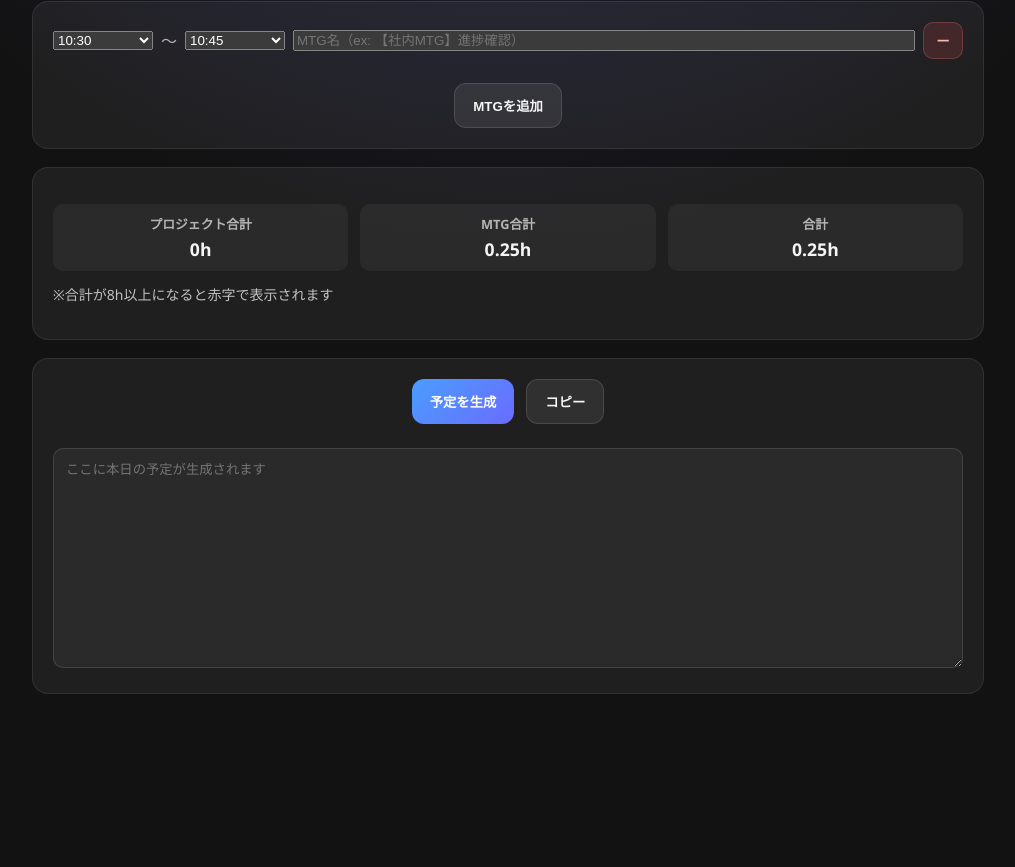
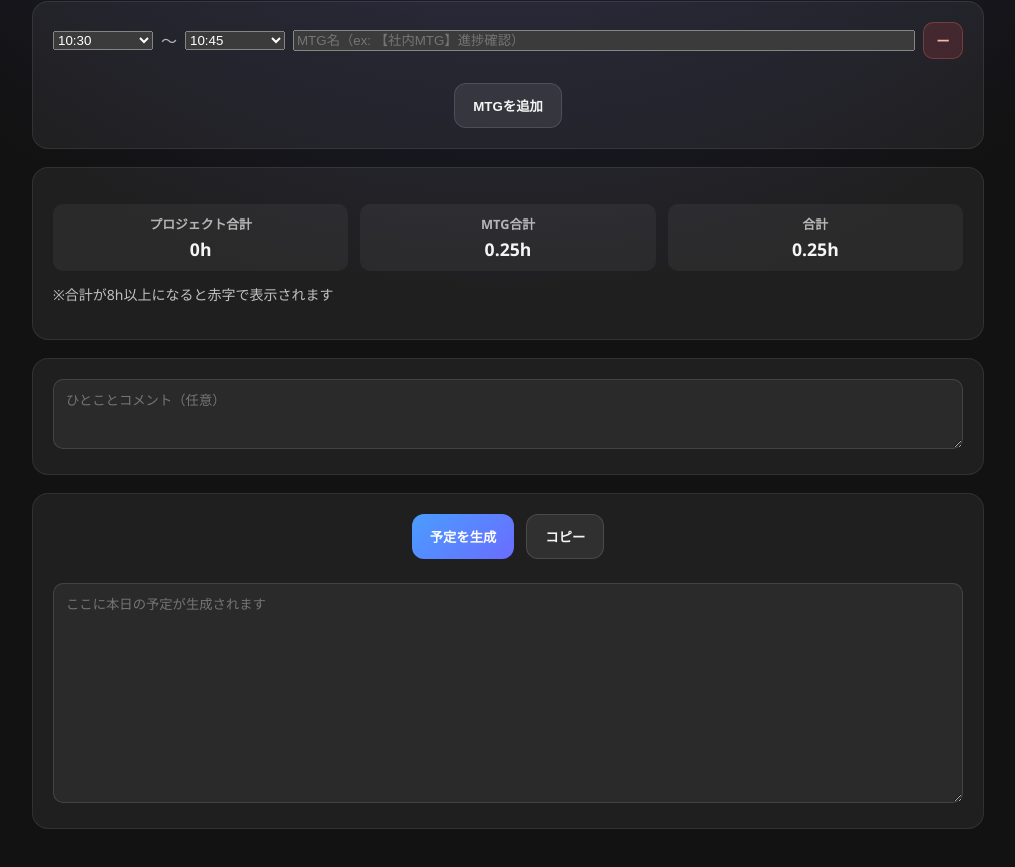
Before and after one commit to dorara-m/day-tool, a React (Vite) app: page / in a window 1280 px wide. Shown: the part 547-1414 px from the top of the page, without its empty margins (132-1147 px from the left). Before the commit the page ends 1283 px from the top, so only its background shows below. Built offline with nearby package versions, Linux system fonts and the light colour scheme.

Commit message:
feat: 共有ひとこと追加機能

```diff
--- a/src/EveningTab.jsx
+++ b/src/EveningTab.jsx
@@ -46,6 +46,7 @@ export default function EveningTab() {
   const [meetings, setMeetings] = useState(
     initial.meetings ?? [createEmptyMeeting()],
   );
+  const [comment, setComment] = useState(initial.comment ?? "");
   const [output, setOutput] = useState("");
 
   useEffect(() => {
@@ -57,8 +58,9 @@ export default function EveningTab() {
       isRemote,
       groups,
       meetings,
+      comment,
     });
-  }, [date, startTime, endTime, breaks, isRemote, groups, meetings]);
+  }, [date, startTime, endTime, breaks, isRemote, groups, meetings, comment]);
 
   const startTimeOptions = useMemo(() => getNearbyQuarterHourOptions(startTime), [startTime]);
   const endTimeOptions = useMemo(() => getNearbyQuarterHourOptions(endTime), [endTime]);
@@ -182,6 +184,10 @@ export default function EveningTab() {
       validMeetings.forEach((m) => {
         lines.push(`・${m.startTime}〜${m.endTime}　${m.name.trim()}`);
       });
+    }
+
+    if (comment.trim()) {
+      lines.push("", "【共有】", comment.trim());
     }
 
     setOutput(lines.join("\n"));
@@ -337,6 +343,15 @@ export default function EveningTab() {
         </div>
       </section>
 
+      <section className="panel comment">
+        <textarea
+          id="evening-comment"
+          value={comment}
+          onChange={(e) => setComment(e.target.value)}
+          placeholder="ひとことコメント（任意）"
+        />
+      </section>
+
       <section className="panel result">
         <div className="btns">
           <button type="button" className="primary" onClick={generateReport}>
--- a/src/MorningTab.jsx
+++ b/src/MorningTab.jsx
@@ -23,11 +23,12 @@ export default function MorningTab() {
   const [meetings, setMeetings] = useState(
     initial.meetings ?? [createEmptyMeeting()],
   );
+  const [comment, setComment] = useState(initial.comment ?? "");
   const [output, setOutput] = useState("");
 
   useEffect(() => {
-    saveState(STORAGE_KEY, { groups, meetings });
-  }, [groups, meetings]);
+    saveState(STORAGE_KEY, { groups, meetings, comment });
+  }, [groups, meetings, comment]);
 
   const totalHours = useMemo(() => sumPlanGroupsHours(groups), [groups]);
   const meetingHours = useMemo(() => sumMeetingsHours(meetings), [meetings]);
@@ -64,6 +65,10 @@ export default function MorningTab() {
       validMeetings.forEach((m) => {
         lines.push(`・${m.startTime}〜${m.endTime}　${m.name.trim()}`);
       });
+    }
+
+    if (comment.trim()) {
+      lines.push("", "【共有】", comment.trim());
     }
 
     setOutput(lines.join("\n"));
@@ -114,6 +119,15 @@ export default function MorningTab() {
         <p className="panel-hint">※合計が8h以上になると赤字で表示されます</p>
       </section>
 
+      <section className="panel comment">
+        <textarea
+          id="morning-comment"
+          value={comment}
+          onChange={(e) => setComment(e.target.value)}
+          placeholder="ひとことコメント（任意）"
+        />
+      </section>
+
       <section className="panel result">
         <div className="btns">
           <button type="button" className="primary" onClick={generatePlan}>
--- a/src/style.scss
+++ b/src/style.scss
@@ -404,6 +404,10 @@ textarea {
   resize: vertical;
 }
 
+.comment textarea {
+  min-height: 70px;
+}
+
 @media (max-width: 720px) {
   .field-row {
     grid-template-columns: 1fr;
```
